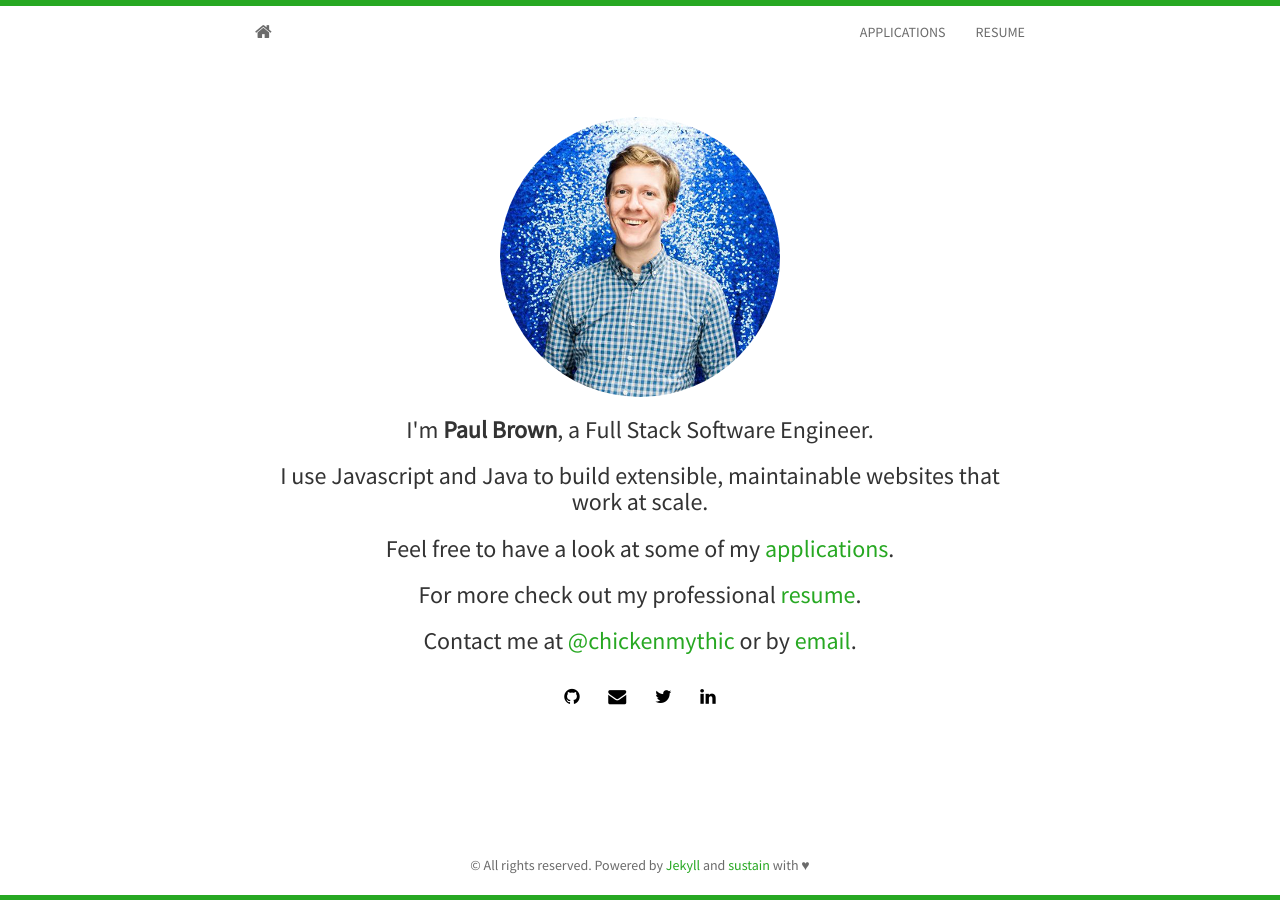
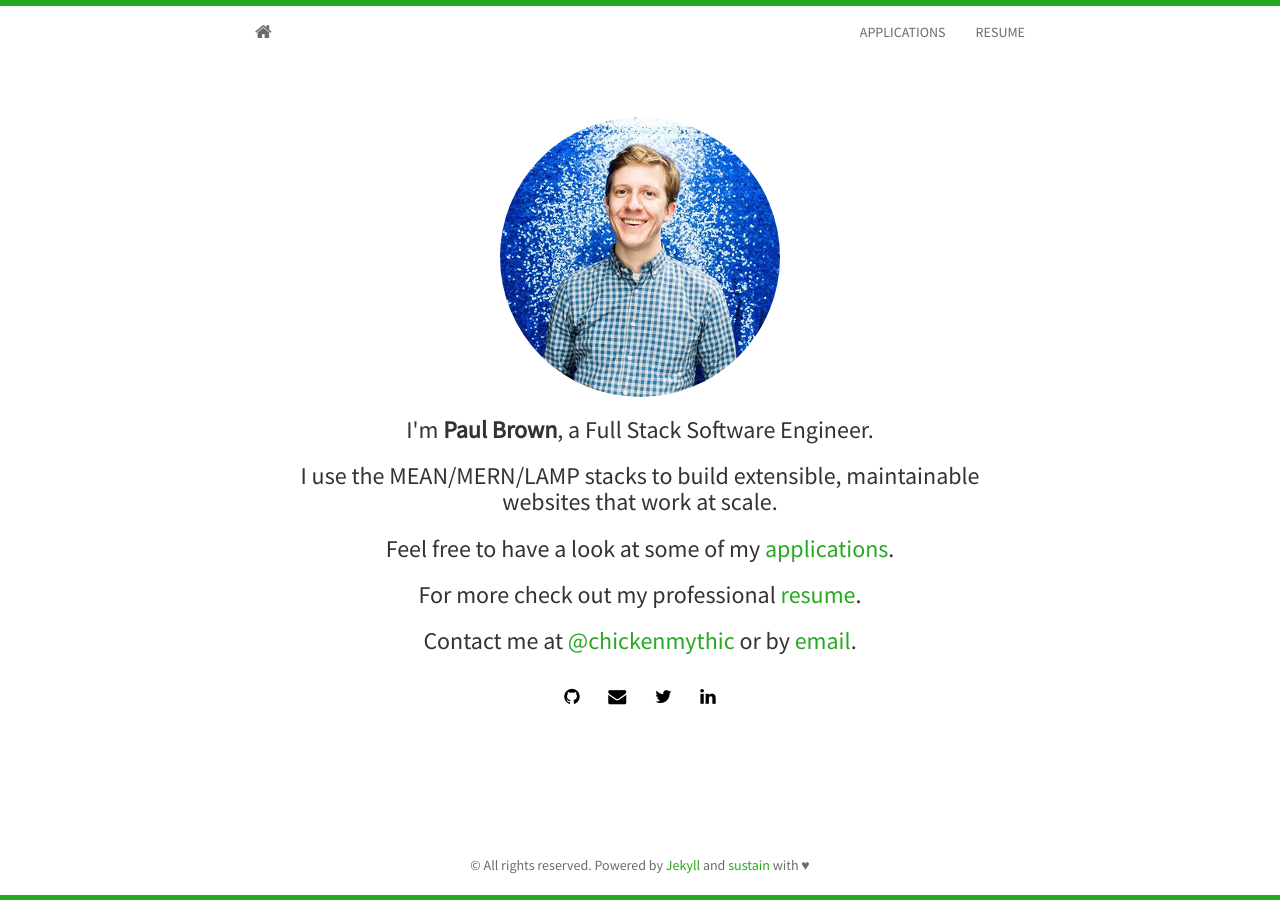
Before and after one commit to Paabrown/paabrown.github.io, a Jekyll site: the page built from index.html, in a window 1280 px wide. Built offline with Jekyll 4.4.1, drawn with Linux system fonts in a browser that asks for light colours; nearby versions of some CDN libraries; the list of posts is cut into pages by our own code.

Commit message:
Update skills and resume

```diff
--- a/index.html
+++ b/index.html
@@ -8,7 +8,7 @@ layout: home
 		<img class="img-circle" src="{{ site.baseurl }}static/img/{{ site.avatar }}" alt="Responsive image">
 	  </div>
 	  <h3>I'm <strong>{{ site.author }}</strong>, a Full Stack Software Engineer.</h3>
-	  <h3>I use Javascript and Java to build extensible, maintainable websites that work at scale.</h3>
+	  <h3>I use the MEAN/MERN/LAMP stacks to build extensible, maintainable websites that work at scale.</h3>
 	  <h3>Feel free to have a look at some of my <a href="{{ site.baseurl }}applications">applications</a>.</h3>
 	  <h3>For more check out my professional <a href="{{ site.baseurl }}resume">resume</a>.</h3>
 	  <h3>Contact me at <a href="http://twitter.com/{{ site.twitter }}">@{{ site.twitter }}</a> or by <a href="mailto:{{ site.email }}">email</a>.</h3>
```
Also changed, not shown: 1 other file.
